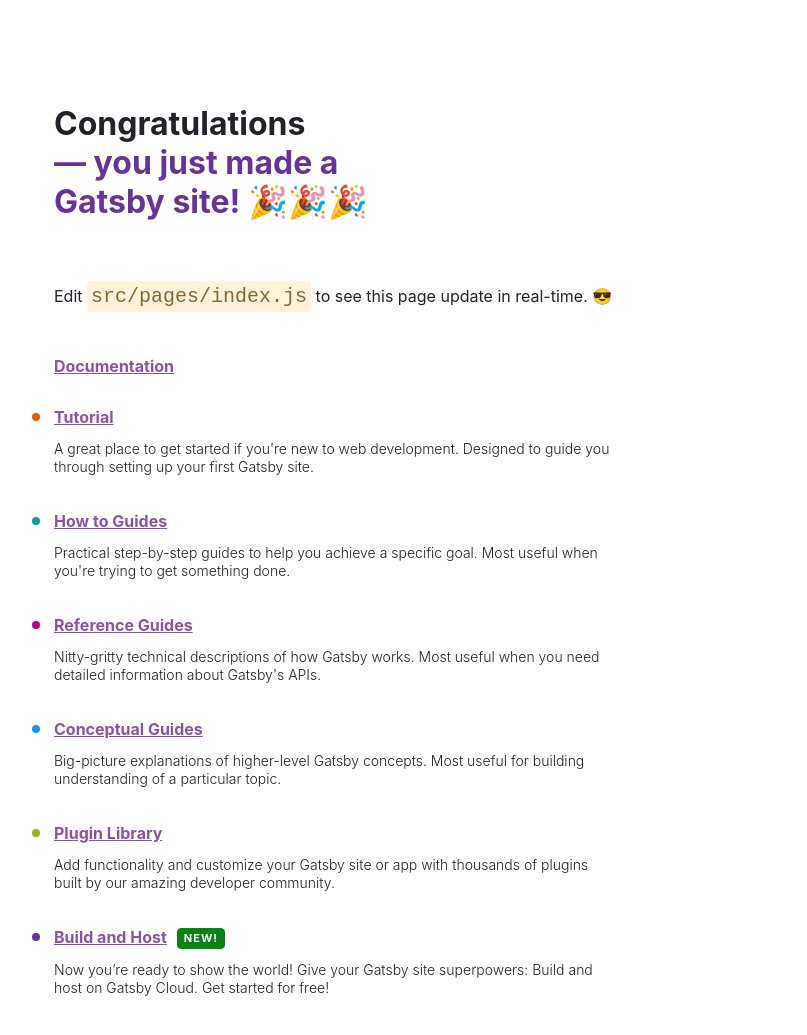
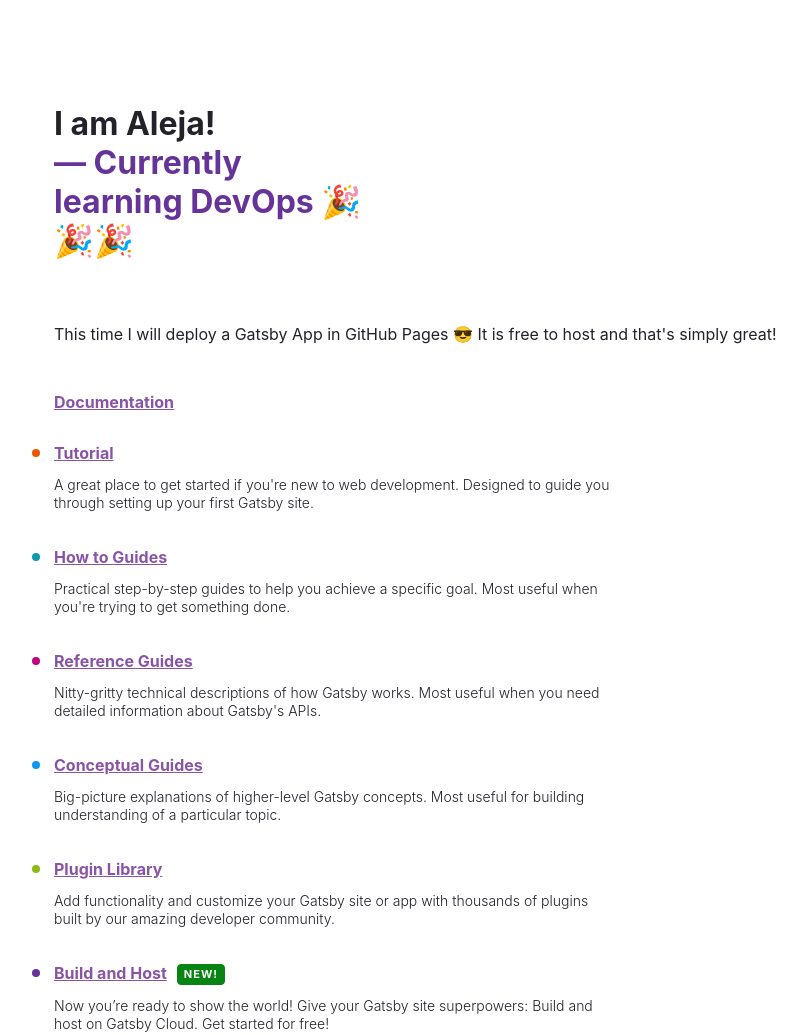
Before and after one commit to aleja-arias/my-gatsby-site, a Gatsby site: page / in a window 1280 px wide. Shown: the top 1035 px of the page, without its empty margins (50-857 px from the left). Built offline with nearby package versions, Linux system fonts and the light colour scheme; Gatsby itself is replaced by a stand-in of ours.

Commit message:
Change index title

```diff
--- a/src/pages/index.js
+++ b/src/pages/index.js
@@ -15,13 +15,6 @@
 }
 const paragraphStyles = {
   marginBottom: 48,
-}
-const codeStyles = {
-  color: "#8A6534",
-  padding: 4,
-  backgroundColor: "#FFF4DB",
-  fontSize: "1.25rem",
-  borderRadius: 4,
 }
 const listStyles = {
   marginBottom: 96,
@@ -127,13 +120,13 @@
   return (
     <main style={pageStyles}>
       <h1 style={headingStyles}>
-        Congratulations
+        I am Aleja!
         <br />
-        <span style={headingAccentStyles}>— you just made a Gatsby site! 🎉🎉🎉</span>
+        <span style={headingAccentStyles}>— Currently learning DevOps 🎉🎉🎉</span>
       </h1>
       <p style={paragraphStyles}>
-        Edit <code style={codeStyles}>src/pages/index.js</code> to see this page
-        update in real-time. 😎
+        This time I will deploy a Gatsby App in GitHub Pages 😎
+        It is free to host and that's simply great!
       </p>
       <ul style={listStyles}>
         <li style={docLinkStyle}>
```
